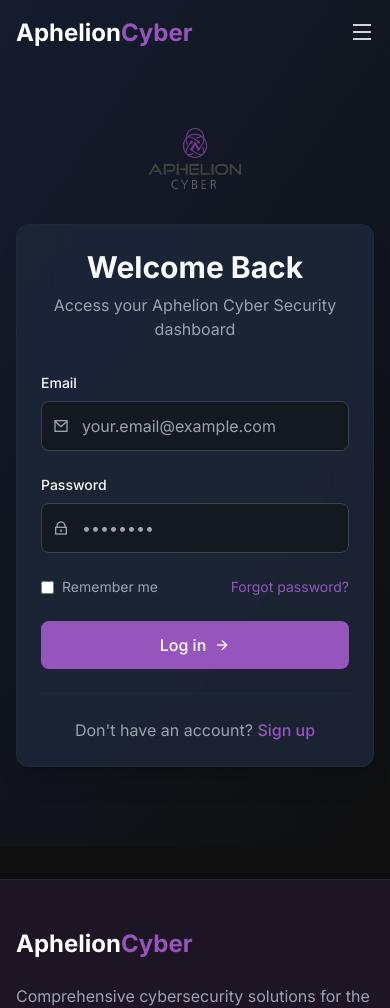
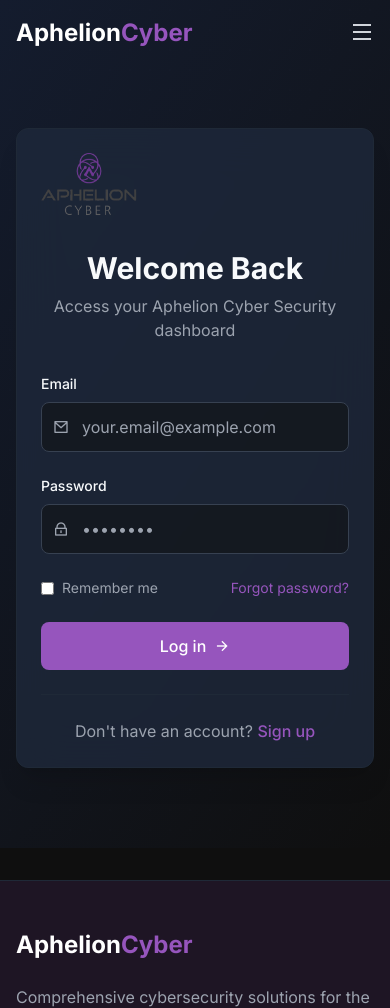
Before and after one commit to Luphonix-Prime/aphelion-cyber-new, a Django app: page /login/ in a window 390 px wide. Shown: the top 1008 px of the page. Run offline with Django 5.2, Linux system fonts and the light colour scheme; some libraries are stand-ins or nearby versions.

Commit message:
refactor(ui): update login and signup templates for responsive design
Adjust the layout of login and signup pages to improve responsiveness across different screen sizes. The logo and form are now displayed side by side on larger screens, while maintaining a centered layout on smaller devices. This enhances the user experience by optimizing the interface for various devices.

```diff
--- a/templates/website/login.html
+++ b/templates/website/login.html
@@ -6,12 +6,17 @@
 {% block content %}
 <div class="pt-32 pb-20 min-h-screen flex items-center justify-center bg-gradient-cyber relative">
     <div class="absolute inset-0 bg-cyber-pattern opacity-10"></div>
-    <div class="container max-w-md mx-auto px-4 relative z-10">
-        <div class="text-center mb-8">
-            <img src="/static/images/logo.png" alt="Aphelion Cyber" class="h-16 mx-auto mb-6">
+    <div class="container max-w-4xl mx-auto px-4 relative z-10">
+        <div class="flex items-center gap-12">
+            <div class="hidden md:block w-1/3">
+                <img src="/static/images/logo.png" alt="Aphelion Cyber" class="w-full max-w-[200px]">
             </div>
+            <div class="w-full md:w-2/3">
                 <div class="bg-[#1e293b]/80 backdrop-blur-xl border border-gray-800 rounded-xl shadow-xl overflow-hidden">
                     <div class="p-6 sm:p-8">
+                        <div class="md:hidden text-center mb-8"">
+                            <img src="/static/images/logo.png" alt="Aphelion Cyber" class=" w-24 mb-6" >
+                        </div>
                         <div class="text-center mb-8">
                             <h1 class="text-3xl font-bold mb-2">Welcome Back</h1>
                             <p class="text-gray-400">
@@ -77,4 +82,6 @@
                 </div>
             </div>
         </div>
+    </div>
+</div>
 {% endblock %}
```
Also changed, not shown: templates/website/signup.html (+11 -4 lines). Lines whose indentation alone changed are shown as unchanged.
